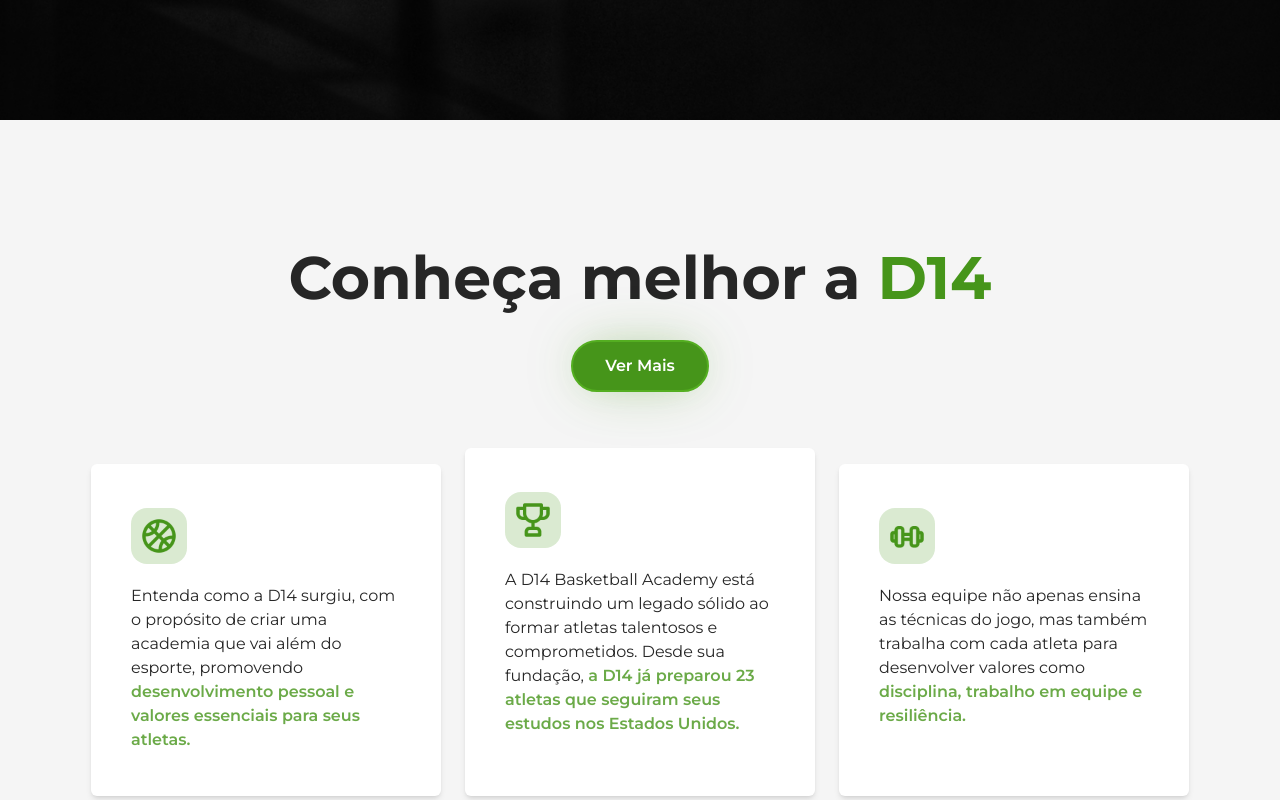
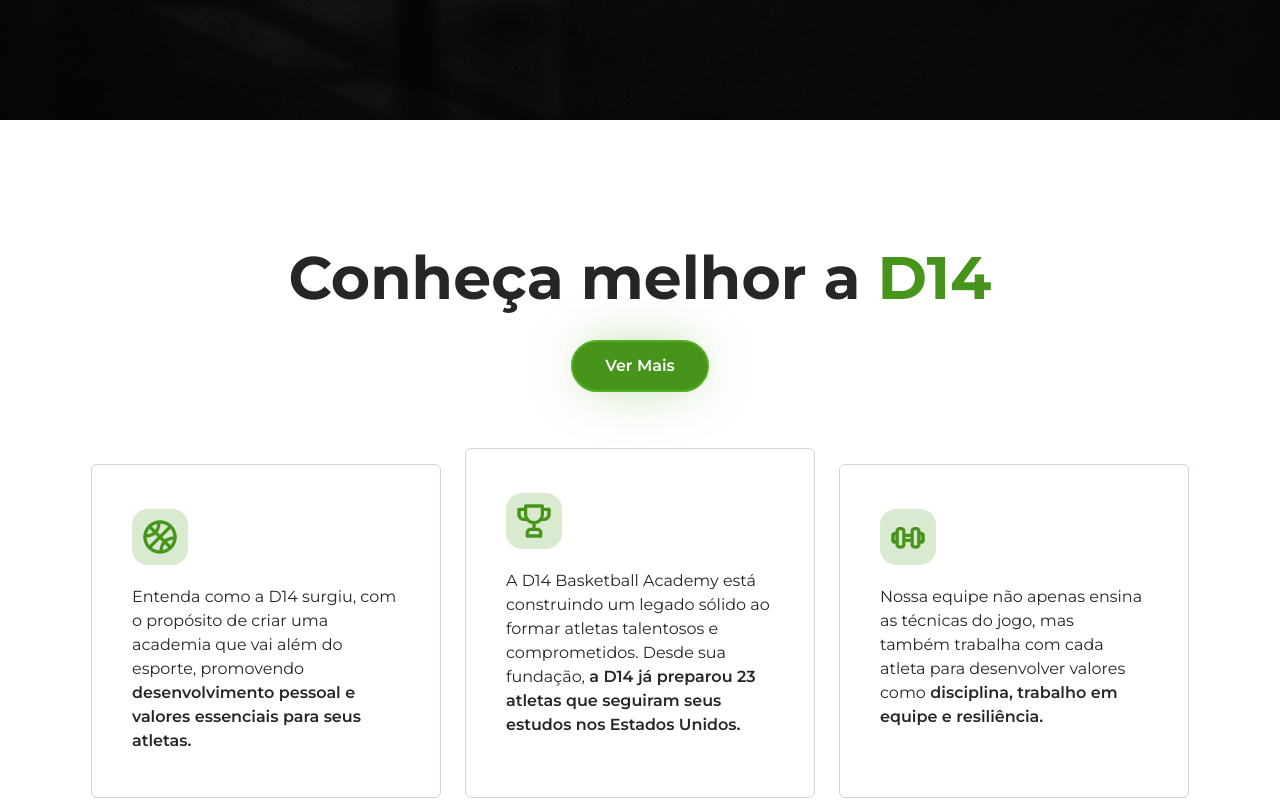
Before and after one commit to zeguicosta/D14-Basketball-Academy, a React (Vite) app: page / in a window 1280 px wide. Shown: the part 680-1480 px from the top of the page. Built offline with nearby package versions, Linux system fonts and the light colour scheme.

Commit message:
Alterando visual dos cards na Home

```diff
--- a/src/App.jsx
+++ b/src/App.jsx
@@ -3,6 +3,7 @@
 import Footer from "./components/Footer"
 import { useEffect, useState } from "react"
 import Splash from "./components/Splash";
+import ScrollToTop from "./components/ScrollToTop";
 
 function App() {
   const [isLoading, setIsLoading] = useState(true);
@@ -15,7 +16,7 @@
             setTimeout(() => {
                 setIsLoading(false);
             }, 500);
-        }, 2000);
+        }, 800);
 
         // Limpa o timer se o componente for desmontado antes
         return () => clearTimeout(timer);
@@ -24,6 +25,7 @@
   return (
     <>
       {isLoading && <Splash fadeOut={fadeOut} />}
+      <ScrollToTop />
       <Nav />
       <Outlet />
       <Footer />
--- /dev/null
+++ b/src/components/ScrollToTop.jsx
@@ -0,0 +1,19 @@
+// src/components/ScrollToTop.jsx
+import { useEffect } from 'react';
+import { useLocation } from 'react-router-dom';
+
+const ScrollToTop = () => {
+  const { pathname } = useLocation();
+
+  useEffect(() => {
+    // Rola a página para o topo com comportamento suave
+    window.scrollTo({
+      top: 0,
+      behavior: 'smooth', // opcional: adiciona uma transição suave
+    });
+  }, [pathname]);
+
+  return null;
+};
+
+export default ScrollToTop;
--- a/src/routes/Home.jsx
+++ b/src/routes/Home.jsx
@@ -30,7 +30,7 @@
             </section>
 
             {/* Sobre Nós */}
-            <section className="bg-neutral-100 h-auto 2xl:h-screen min-h-fit flex flex-col justify-center px-4 sm:px-8 py-32 items-center gap-6 text-center xl:text-left text-neutral-800">
+            <section className="bg-white h-auto 2xl:h-screen min-h-fit flex flex-col justify-center px-4 sm:px-8 py-32 items-center gap-6 text-center xl:text-left text-neutral-800">
                 <motion.h1 {...fadeInUp} className="font-bold text-4xl sm:text-5xl md:text-6xl text-center md:px-10">Conheça melhor a <span className="text-customGreen"> D14</span></motion.h1>
 
                 <Link to='/sobre' >
@@ -39,19 +39,19 @@
 
                 <div className="flex flex-wrap text-neutral-800 gap-6 justify-center">
                     {/* Primeiro Card */}
-                    <motion.div {...fadeInLeft} className="mt-12 bg-white text-left h-auto w-full sm:w-[350px] px-6 sm:px-10 py-11 rounded-md duration-200 cursor-pointer shadow-md hover:shadow-lg">
+                    <motion.div {...fadeInLeft} className="mt-12 bg-white text-left h-auto w-full sm:w-[350px] px-6 sm:px-10 py-11 rounded-md duration-200 cursor-pointer hover:shadow-lg border-[1px] border-slate-300">
                         <Link to='/sobre' >
                             <div>
                                 <div className="bg-customGreen/20 rounded-2xl w-14 h-14 flex items-center justify-center mb-5">
                                     <img className="w-10" src={Bola} alt="Bola" />
                                 </div>
-                                <p>Entenda como a D14 surgiu, com o propósito de criar uma academia que vai além do esporte, promovendo <span className="font-semibold text-customGreen/80">desenvolvimento pessoal e valores essenciais para seus atletas.</span></p>
+                                <p>Entenda como a D14 surgiu, com o propósito de criar uma academia que vai além do esporte, promovendo <span className="font-semibold text-neutral-800">desenvolvimento pessoal e valores essenciais para seus atletas.</span></p>
                             </div>
                         </Link>
                     </motion.div>
 
                     {/* Segundo Card */}
-                    <motion.div {...fadeInLeft} className="mt-12 lg:mt-8 bg-white text-left h-auto w-full sm:w-[350px] px-6 sm:px-10 py-11 rounded-md duration-200 cursor-pointer shadow-md hover:shadow-lg">
+                    <motion.div {...fadeInLeft} className="mt-12 lg:mt-8 bg-white text-left h-auto w-full sm:w-[350px] px-6 sm:px-10 py-11 rounded-md duration-200 cursor-pointer hover:shadow-lg border-[1px] border-slate-300">
                         <Link to='/sobre' >
                             <div>
                             <div className="bg-customGreen/20 rounded-2xl w-14 h-14 flex items-center justify-center mb-5">
@@ -59,14 +59,14 @@
                             </div>
                             <p>
                                 A D14 Basketball Academy está construindo um legado sólido ao formar atletas talentosos e comprometidos. Desde sua fundação,
-                                <span className="font-semibold text-customGreen/80"> a D14 já preparou 23 atletas que seguiram seus estudos nos Estados Unidos.</span>
+                                <span className="font-semibold text-neutral-800"> a D14 já preparou 23 atletas que seguiram seus estudos nos Estados Unidos.</span>
                             </p>
                             </div>
                         </Link>
                     </motion.div>
 
                     {/* Terceiro Card */}
-                    <motion.div {...fadeInLeft} className="mt-12 bg-white text-left h-auto w-full sm:w-[350px] px-6 sm:px-10 py-11 rounded-md duration-200 cursor-pointer shadow-md hover:shadow-lg">
+                    <motion.div {...fadeInLeft} className="mt-12 bg-white text-left h-auto w-full sm:w-[350px] px-6 sm:px-10 py-11 rounded-md duration-200 cursor-pointer hover:shadow-lg border-[1px] border-slate-300">
                         <Link to='/treinamentos' >
                             <div>
                             <div className="bg-customGreen/20 rounded-2xl w-14 h-14 flex items-center justify-center mb-5">
@@ -74,7 +74,7 @@
                             </div>
                             <p>
                                 Nossa equipe não apenas ensina as técnicas do jogo, mas também trabalha com cada atleta para desenvolver valores como
-                                <span className="font-semibold text-customGreen/80"> disciplina, trabalho em equipe e resiliência.</span>
+                                <span className="font-semibold text-neutral-800"> disciplina, trabalho em equipe e resiliência.</span>
                             </p>
                             </div>
                         </Link>
--- a/tailwind.config.js
+++ b/tailwind.config.js
@@ -24,7 +24,7 @@
         '100': '100',
       },
       animation: {
-        appearstart: 'appearstart 1.3s ease-in-out 2s',
+        appearstart: 'appearstart 2s ease-in-out',
       },
       keyframes: {
         appearstart: {
```
